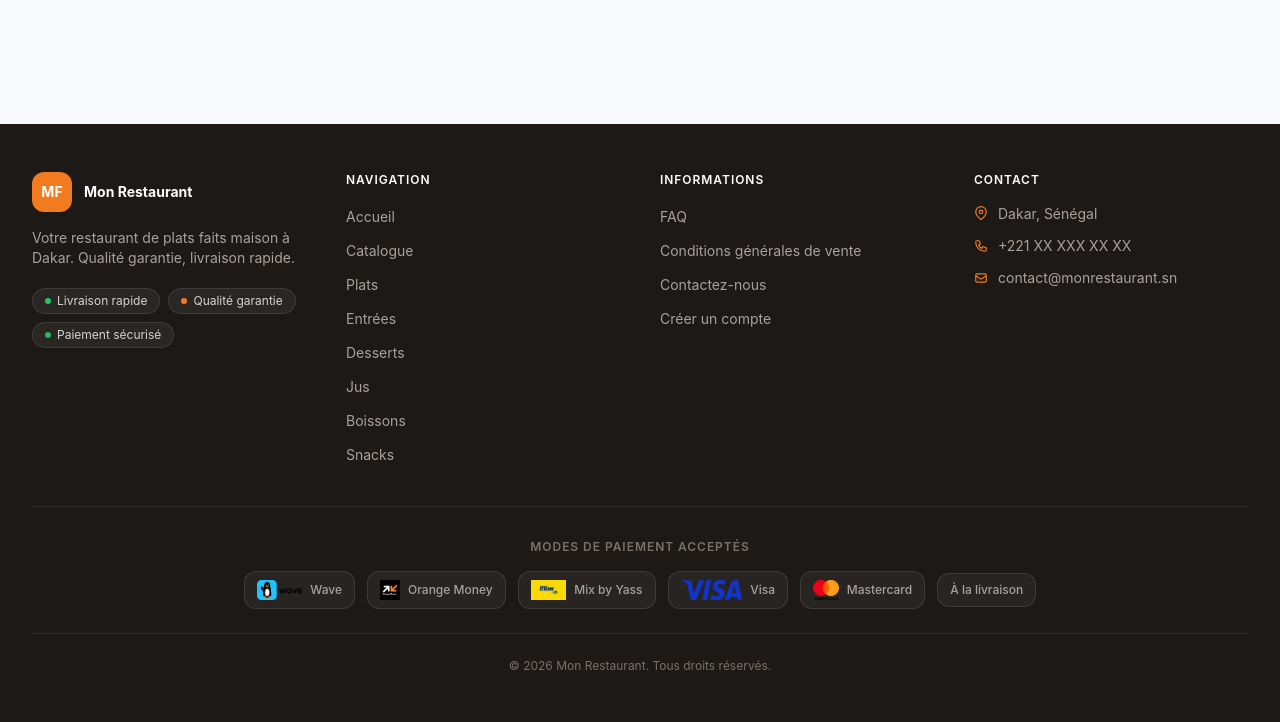
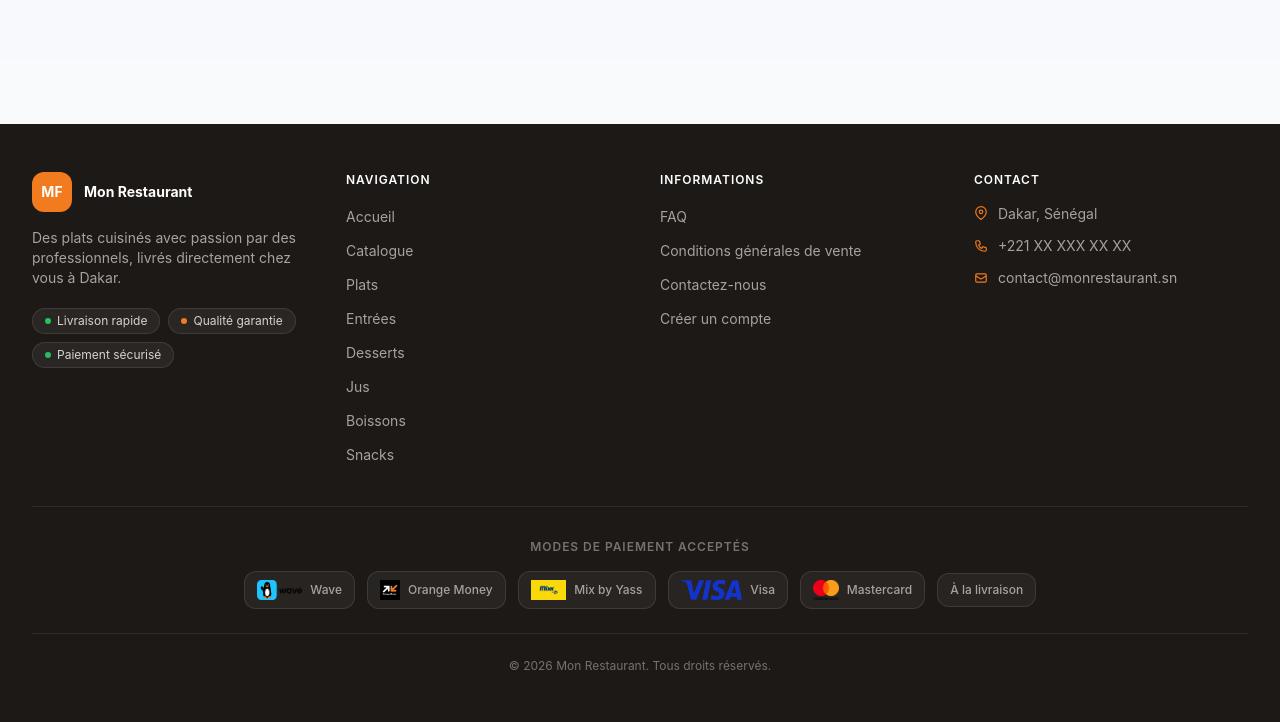
Before and after one commit to samdiagne/samdev_ges_com, a Laravel app: page /shop/cgv in a window 1280 px wide. Shown: the part 3930-4652 px from the top of the page. Run offline with Laravel 12, Linux system fonts and the light colour scheme; data comes from the database, SQL or seed files in the repository; style sheets or scripts are compiled from the project's sources; parts of the project's set-up code (start-up, migrations or seed data) failed here and were passed over; some libraries are stand-ins or nearby versions.

Commit message:
fix: phrase d'accroche footer mise à jour
Co-Authored-By: Claude Sonnet 4.6 <noreply@anthropic.com>

```diff
--- a/resources/views/shop/partials/footer.blade.php
+++ b/resources/views/shop/partials/footer.blade.php
@@ -20,8 +20,8 @@
                 </div>
 
                 <p class="text-xs sm:text-sm leading-relaxed mb-4 sm:mb-5" style="color: #a8a29e;">
-                    Votre restaurant de plats faits maison à Dakar.
-                    Qualité garantie, livraison rapide.
+                    Des plats cuisinés avec passion par des professionnels,
+                    livrés directement chez vous à Dakar.
                 </p>
 
                 {{-- Badges confiance --}}
```
